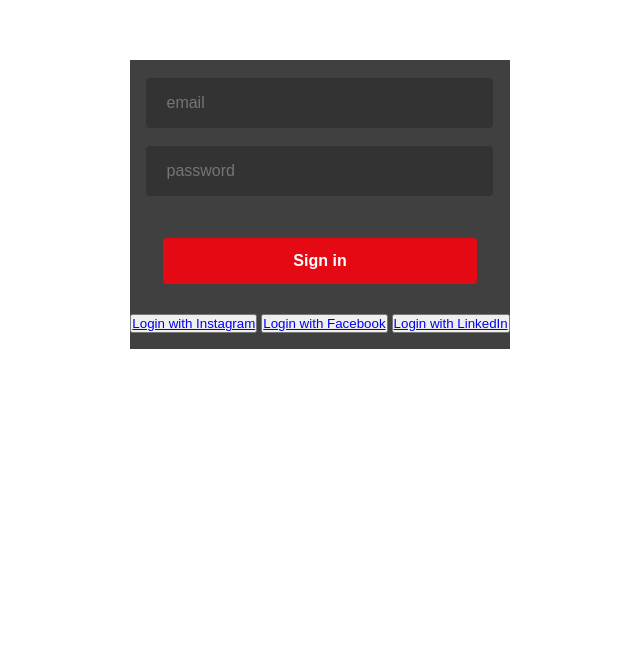
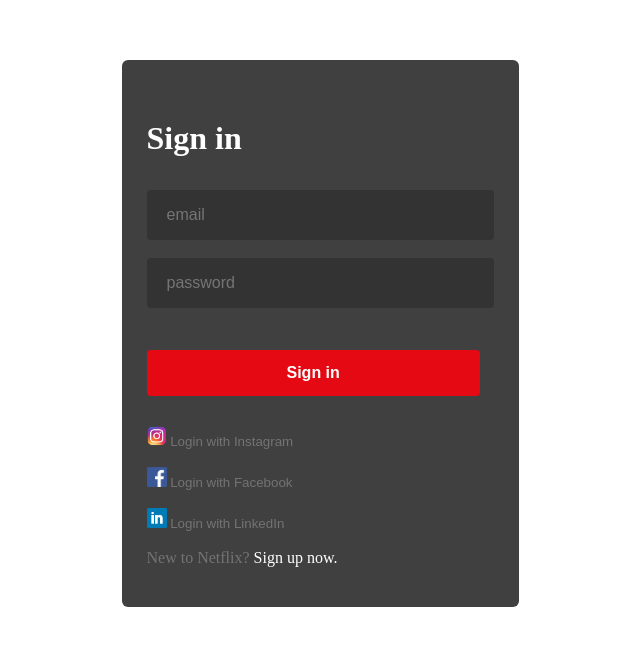
Before and after one commit to joelcede/Netflix-for-programmers, a Django app: template clon_netflix/templates/users/content_urlp/content_login.html in a window 1280 px wide. Shown: the top 646 px of the page, without its empty margins (320-960 px from the left). Run offline with Django 3.2, Linux system fonts and the light colour scheme; the template is opened without the code that fills it, so the values that code supplies are empty.

Commit message:
add login sin preview

```diff
--- a/clon_netflix/Netflix_Clon/urls.py
+++ b/clon_netflix/Netflix_Clon/urls.py
@@ -21,7 +21,7 @@
 
 urlpatterns = [
     path('admin/', admin.site.urls),
-    path('base/',views.base),
-    path('init/',views.inicial),
+    path('',views.inicial),
+    path('login/',views.lg),
 
 ] + static(settings.MEDIA_URL, document_root=settings.MEDIA_ROOT)
--- a/clon_netflix/static/css/lg_up.css
+++ b/clon_netflix/static/css/lg_up.css
@@ -12,11 +12,18 @@
     width: 100%;
     justify-content: center;
     align-items: center;
+    border: 5px;
 }
 .cont_lg{
     background: rgba(0,0,0,.75);
     box-sizing: border-box;
-    padding-bottom: 16px;
+    padding-left: 25px;
+    padding-right: 25px;
+    padding-top: inherit;
+    padding-bottom: inherit;
+    border-radius: 6px;
+    border: none;
+}
 }
 .id, .row{
     text-align: center;
@@ -58,6 +65,24 @@
     border: 0;
     outline: none;
     padding: 15px;
-    padding-left: 130px;
-    padding-right: 130px;
+    padding-left: 140px;
+    padding-right: 140px;
 }
+h1{
+    color: #fff;
+    font-size: 32px;
+    font-weight: 700;
+    margin-bottom: 15px;
+}
+.row{
+    text-align: start;
+}
+button{
+    background: none;
+    border: none;
+    display: flex;
+}
+a{
+    text-decoration: none;
+    color: #737373;
+}
--- a/clon_netflix/templates/users/content_urlp/content_login.html
+++ b/clon_netflix/templates/users/content_urlp/content_login.html
@@ -1,8 +1,9 @@
 {% load static %}
-<link rel="stylesheet" href="../../../static/css/lg_up.css">
+<link rel="stylesheet" href="{% static 'css/lg_up.css' %}">
 <div class="containter_login">
     <div class="cont_lg">
         <div>
+            <h1>Sign in</h1>
             <form action="" class="id">
                 <br>
                 <label for="email" class="h">
@@ -17,16 +18,27 @@
         <div class="row">
             <div class="col-md-8 mx-auto social-container my-2 order-md-1">
                 <button class="btn btn-danger  mb-2">
-                    <a href="#">Login with Instagram</a>
-                </button>
+                    <a href="#">
+                        <img src="{% static 'img/insta.png' %}" width="20" height="20" alt="">
+                        Login with Instagram
+                    </a>
+                </button><br>
                 <button class="btn btn-primary mb-2">
-                    <a href="#">Login with Facebook
+                    <a href="#">
+                        <img src="{% static 'img/fb.png' %}" width="20" height="20"alt="">
+                        Login with Facebook
                     </a>
-                </button>
+                </button><br>
                 <button class="btn btn-info mb-2">
-                    <a href="#">Login with LinkedIn</a>
-                </button>
+                    <a href="#">
+                        <img src="{% static 'img/linkedin-logo.png' %}" width="20" height="20" alt="">
+                        Login with LinkedIn
+                    </a>
+                </button><br>
             </div>
         </div>
+        <span style="color: #737373;">New to Netflix?
+            <a href="" style="color: #fff;">Sign up now.</a>
+        </span>
     </div>
 </div>
--- a/clon_netflix/users/views.py
+++ b/clon_netflix/users/views.py
@@ -9,3 +9,6 @@
 
 def inicial(request):
     return render(request, 'init.html')
+
+def lg(request):
+    return render(request, 'content_urlp/content_login.html')
```
Also changed, not shown: clon_netflix/templates/users/login.html (+11 -0 lines), clon_netflix/static/img/fb.png (added), clon_netflix/static/img/insta.png (added).
